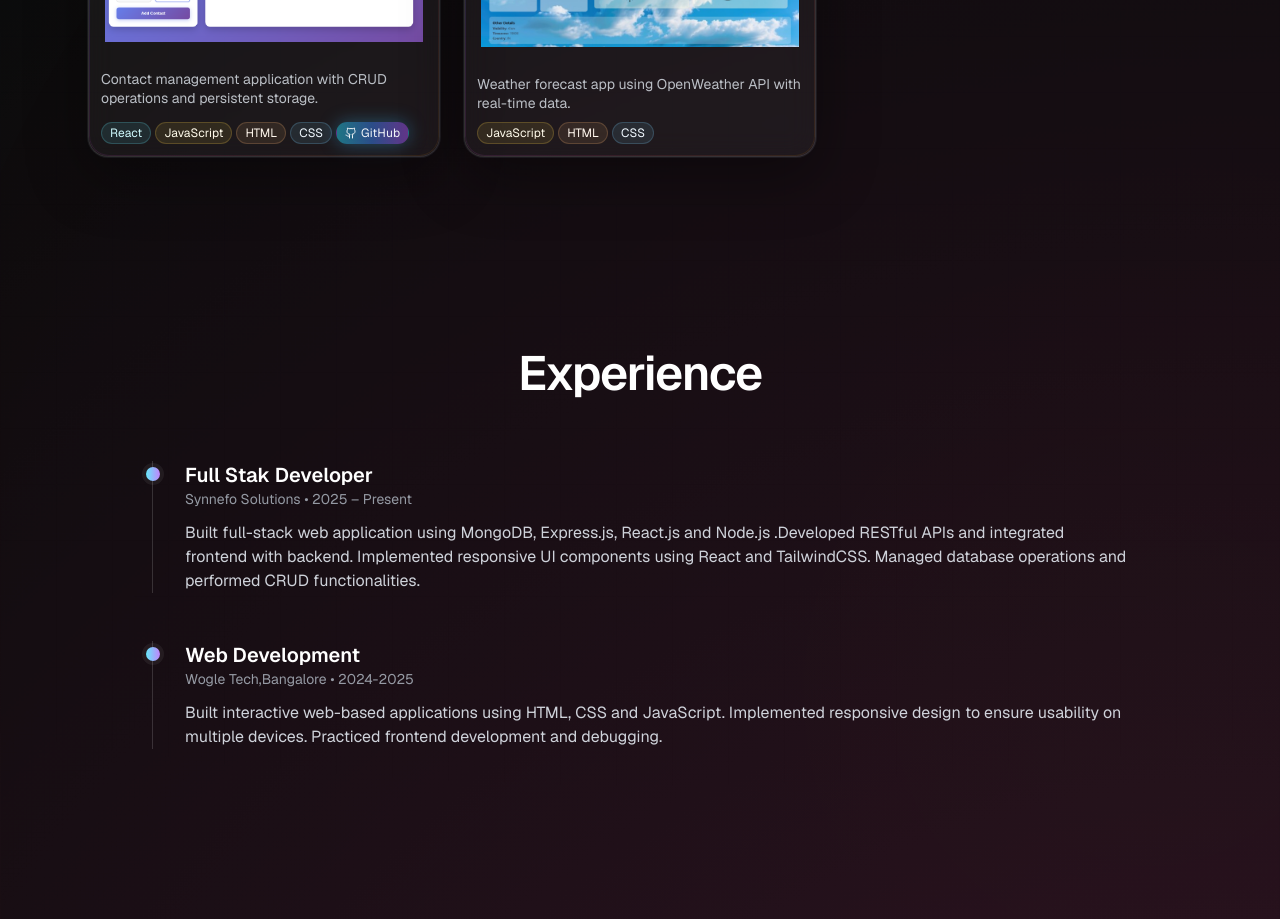
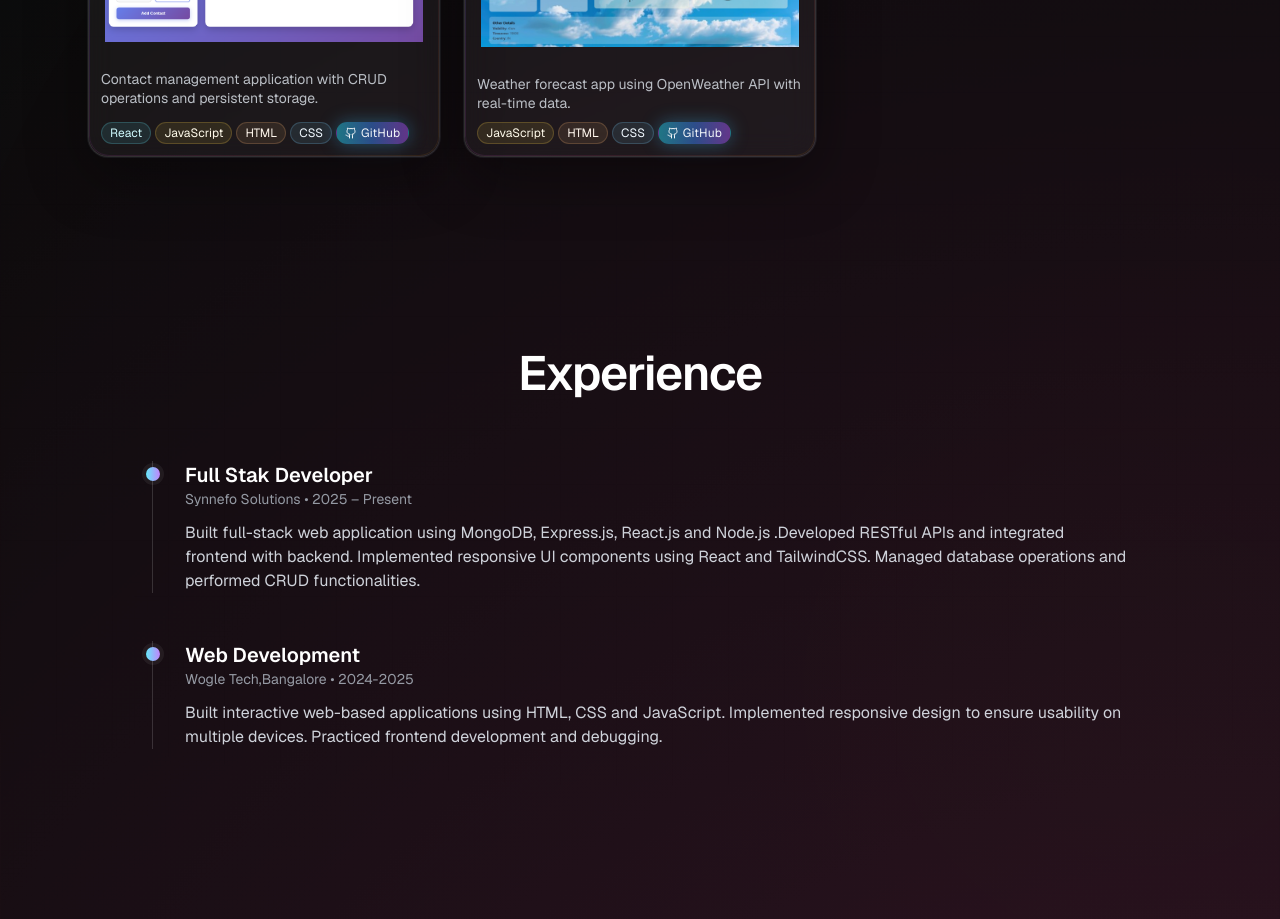
Before and after one commit to aj-allenn/portfolio, a Next.js app: page / in a window 1280 px wide. Shown: the part 3660-4579 px from the top of the page. Built offline with nearby package versions, Linux system fonts and the light colour scheme.

Commit message:
github added to project

```diff
--- a/components/Projects.tsx
+++ b/components/Projects.tsx
@@ -48,6 +48,7 @@ const projects = [
       "Weather forecast app using OpenWeather API with real-time data.",
     tech: ["JavaScript", "HTML", "CSS"],
     status: "API integration",
+    sourcecode:"https://github.com/aj-allenn/Weather-Application",
   },
 ];
 
```
